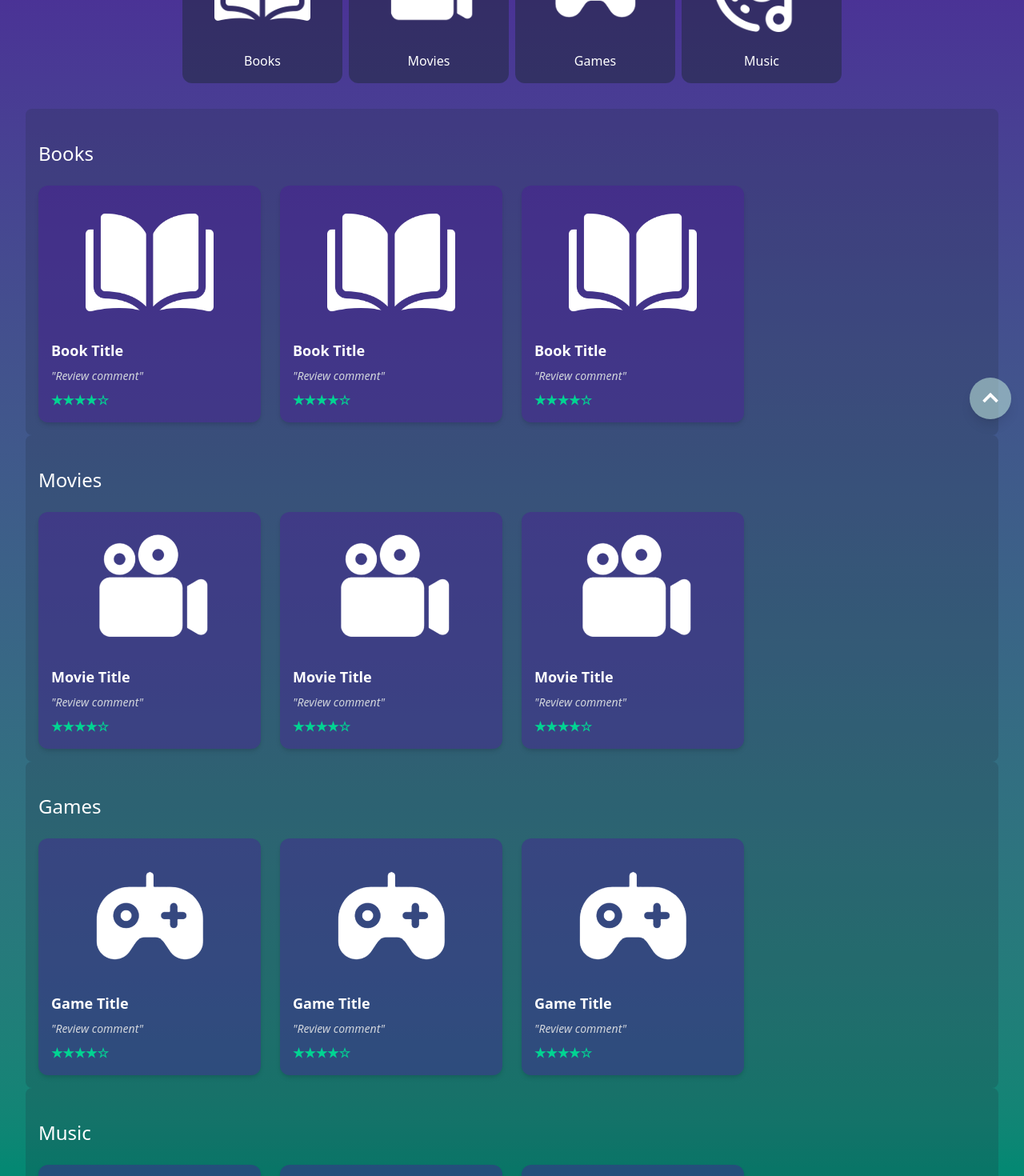
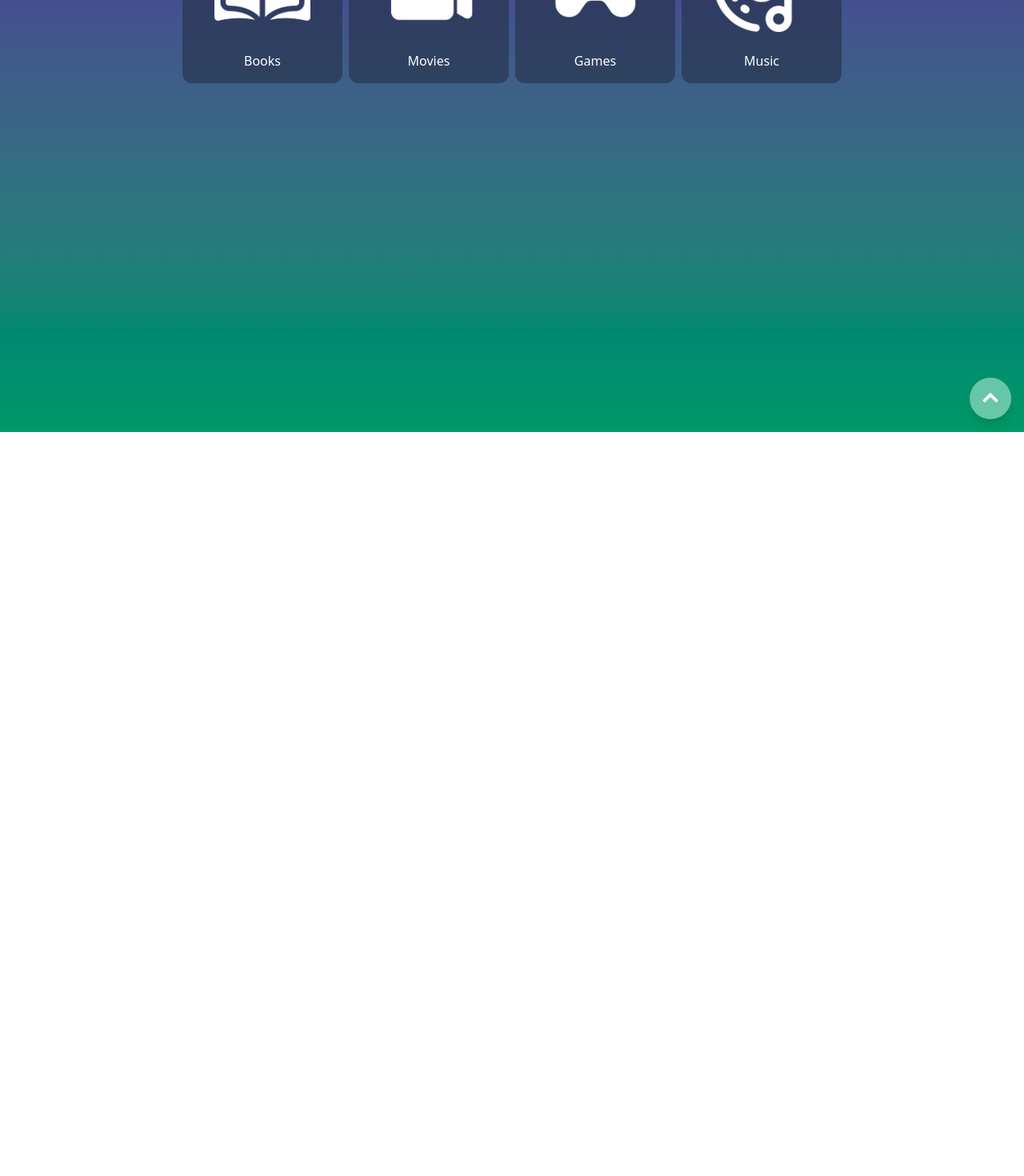
Before and after one commit to nkrce/media-record, a Vue app: page /main in a window 1280 px wide. Shown: the part 260-1730 px from the top of the page at 80% size. After the commit the page ends 800 px from the top, so only its background shows below. Built offline with nearby package versions, Linux system fonts and the light colour scheme.

Commit message:
uređivanje koda u main.vue

```diff
--- a/src/views/main.vue
+++ b/src/views/main.vue
@@ -11,6 +11,7 @@ import gamesIcon from '@/assets/games_icon.png'
 import musicIcon from '@/assets/music_icon.png'
 
 const Popup = ref(false)
+const selectList = ref('mainPage')
 </script>
 
 <template>
@@ -42,18 +43,22 @@ const Popup = ref(false)
         <ListButton
          :imgSrc="booksIcon"
          title="Books"
+         @click="selectList = 'Books'"
         />
         <ListButton
          :imgSrc="moviesIcon"
          title="Movies"
+         @click="selectList = 'Movies'"
         />
         <ListButton
          :imgSrc="gamesIcon"
          title="Games"
+         @click="selectList = 'Games'"
         />
         <ListButton
          :imgSrc="musicIcon"
          title="Music"
+         @click="selectList = 'Music'"
         />
   </div>
 
@@ -63,7 +68,7 @@ const Popup = ref(false)
 
 <!--ListStructure component-->
 <!--BOOKS-->
- <ListStructure title="Books">
+ <ListStructure v-if="selectList === 'Books'" title="Books">
 <CardElement
       :imgSrc="booksIcon"
       title="Book Title"
@@ -85,7 +90,7 @@ const Popup = ref(false)
  </ListStructure>
 
  <!--MOVIES-->
- <ListStructure title="Movies">
+ <ListStructure v-if="selectList === 'Movies'" title="Movies">
 <CardElement
       :imgSrc="moviesIcon"
       title="Movie Title"
@@ -107,7 +112,7 @@ const Popup = ref(false)
  </ListStructure>
 
  <!--GAMES-->
- <ListStructure title="Games">
+ <ListStructure v-if="selectList === 'Games'" title="Games">
 <CardElement
       :imgSrc="gamesIcon"
       title="Game Title"
@@ -129,7 +134,7 @@ const Popup = ref(false)
  </ListStructure>
 
  <!--MUSIC-->
- <ListStructure title="Music">
+ <ListStructure v-if="selectList === 'Music'" title="Music">
 <CardElement
       :imgSrc="musicIcon"
       title="Music Title"
```
